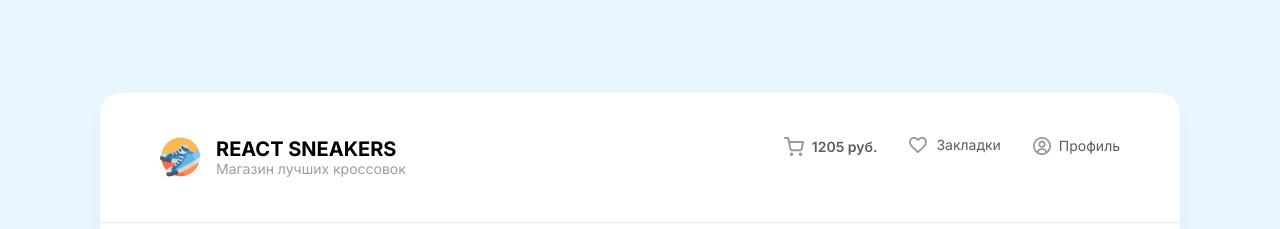
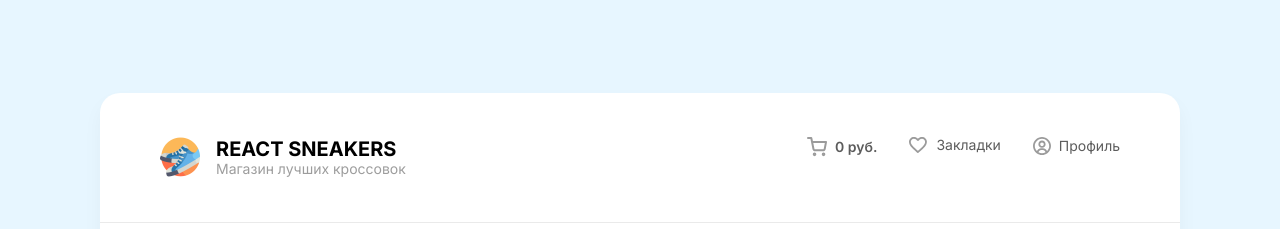
Before and after one commit to AlinaKors/react-sneakers, a React (Create React App) app: page / in a window 1280 px wide. Shown: the top 229 px of the page. Built offline with nearby package versions, Linux system fonts and the light colour scheme; no server answers.

Commit message:
change and update price

```diff
--- a/src/App.js
+++ b/src/App.js
@@ -51,6 +51,8 @@ const clearSearch = () => {
 
 
 const checkEmpty = cartSneakers.length !== 0;
+const totalPrice = !checkEmpty ? 0 :
+ cartSneakers.reduce((accumulator, product) => accumulator + parseInt(product.price), 0);
 
   return (
     <div className="wrapper">
@@ -60,12 +62,14 @@ const checkEmpty = cartSneakers.length !== 0;
           setCartView={setCartView}
           addSneakers={cartSneakers}
           deleteCart={deleteCart}
+          totalPrice={totalPrice}
         /> : <CartEmpty
           cartView={cartView}
           setCartView={setCartView}
         />}
         <Header
           clickCart = {overlayView}
+          totalPrice = {totalPrice}
         />
         <main>
           {/* <img src="/img/banner.png" className="banners" alt="banner 1" /> */}
--- a/src/components/Card/index.js
+++ b/src/components/Card/index.js
@@ -31,7 +31,7 @@ const [addFavorite, setFavorite] = useState(false);
               <div className={styles.addCartContainer}>
                 <div className={styles.price}>
                   <span>Цена:</span>
-                  <strong>{product.price}</strong>
+                  <strong>{parseInt(product.price).toLocaleString('ru-RU')} руб.</strong>
                 </div>
                   <button className={product.isAdded ? styles.addedCartBtn : ''} onClick={() => {changeCart(product)}}>
                     <img
--- a/src/components/Cart/index.js
+++ b/src/components/Cart/index.js
@@ -1,11 +1,13 @@
 import CartItem from '../CartItem';
 import styles from './Cart.module.scss';
 
-export default function Cart({cartView, setCartView, addSneakers, deleteCart}) {
+export default function Cart({cartView, setCartView, addSneakers, deleteCart, totalPrice}) {
 
   const closeCart = () => {
     setCartView(false);
   }
+
+  const charge = totalPrice * 5 / 100;
 
     return(
         <div className={cartView ? "overlay" : "overlay overlayHidden"}>
@@ -28,15 +30,15 @@ export default function Cart({cartView, setCartView, addSneakers, deleteCart}) {
             />)}
           </ul>
           <div className={styles.cartTotal}>
+            <div className={styles.charge}>
+              <span>Налог 5%:</span>
+              <div></div>
+              <strong>{parseInt(charge).toLocaleString('ru-RU')} руб.</strong>
+            </div>
             <div className={styles.total}>
               <span>Итого:</span>
               <div></div>
-              <strong>21 498 руб.</strong>
-            </div>
-            <div className={styles.charge}>
-              <span>Налог 5%:</span>
-              <div></div>
-              <strong>1074 руб.</strong>
+              <strong>{parseInt(charge + totalPrice).toLocaleString('ru-RU')} руб.</strong>
             </div>
             <a>
               Оформить заказ
--- a/src/components/CartItem/index.js
+++ b/src/components/CartItem/index.js
@@ -10,7 +10,7 @@ export default function CartItem({product, deleteCart}) {
               <div className={styles.descriptionItem}>
                 <p>{product.title}</p>
                 <div className={styles.price}>
-                  <strong>{product.price}</strong>
+                  <strong>{parseInt(product.price).toLocaleString('ru-RU')} руб.</strong>
                   <img
                     src="/img/deletecart.svg"
                     className="deleteIcon"
--- a/src/components/Header/index.js
+++ b/src/components/Header/index.js
@@ -1,6 +1,6 @@
 import styles from './Header.module.scss';
 
-export default function Header({clickCart}) {
+export default function Header({clickCart, totalPrice}) {
     return(
         <header>
         <div className={styles.headerLeft}>
@@ -20,7 +20,7 @@ export default function Header({clickCart}) {
             <li className={styles.cart} onClick={clickCart}>
               <a href="#">
                 <img src="/img/cart.svg" className="cartIcon" alt="icon cart" />
-                <span>1205 руб.</span>
+                <span>{totalPrice} руб.</span>
               </a>
             </li>
             <li className="bookmarks">
```
